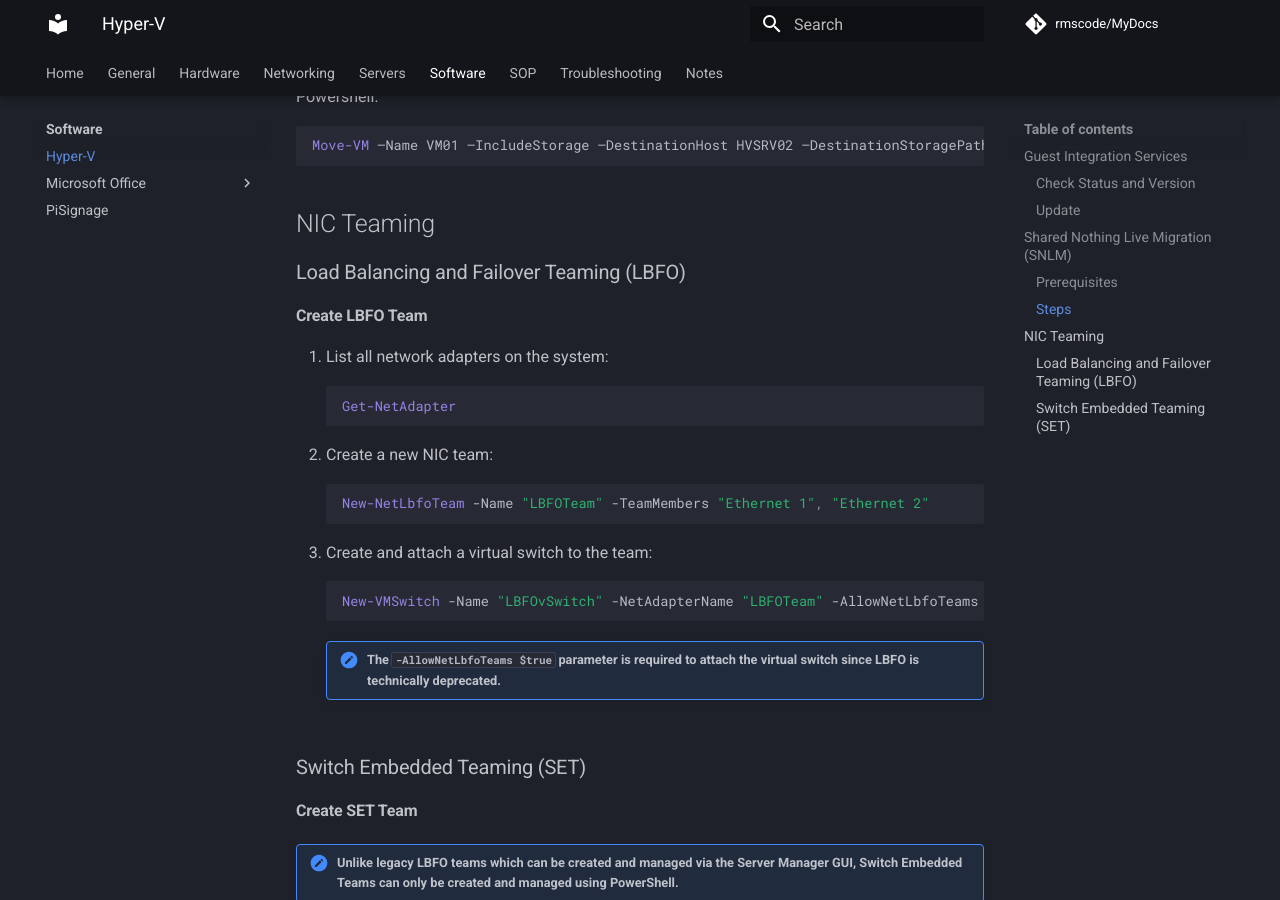
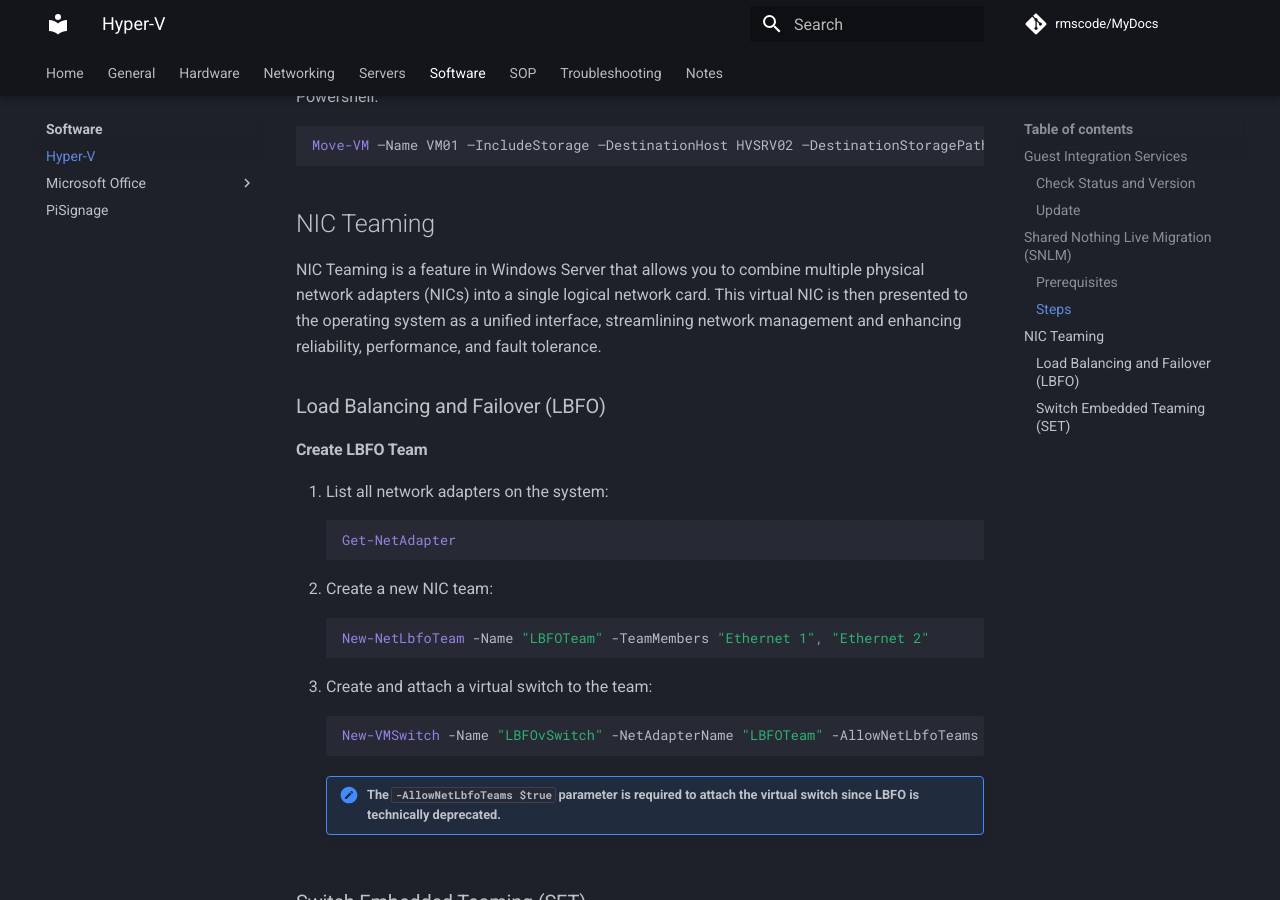
Before and after one commit to rmscode/binary-garden, an MkDocs documentation site: the page built from docs/software/hyper-v.md, in a window 1280 px wide and 900 px high, scrolled down 1639 px. Built offline with MkDocs 1.6.1 and Material for MkDocs 9.7.7, drawn with Linux system fonts in a browser that asks for light colours; comment, search, counter and statistics services are not loaded.

Commit message:
Update hyper-v.md

```diff
--- a/docs/software/hyper-v.md
+++ b/docs/software/hyper-v.md
@@ -54,7 +54,9 @@ Move-VM –Name VM01 –IncludeStorage –DestinationHost HVSRV02 –Destination
 
 ## NIC Teaming
 
-### Load Balancing and Failover Teaming (LBFO)
+NIC Teaming is a feature in Windows Server that allows you to combine multiple physical network adapters (NICs) into a single logical network card. This virtual NIC is then presented to the operating system as a unified interface, streamlining network management and enhancing reliability, performance, and fault tolerance.
+
+### Load Balancing and Failover (LBFO)
 
 #### Create LBFO Team
 
```
